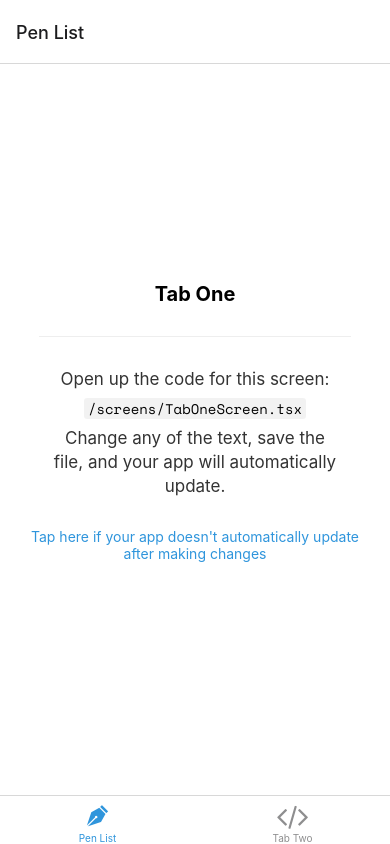
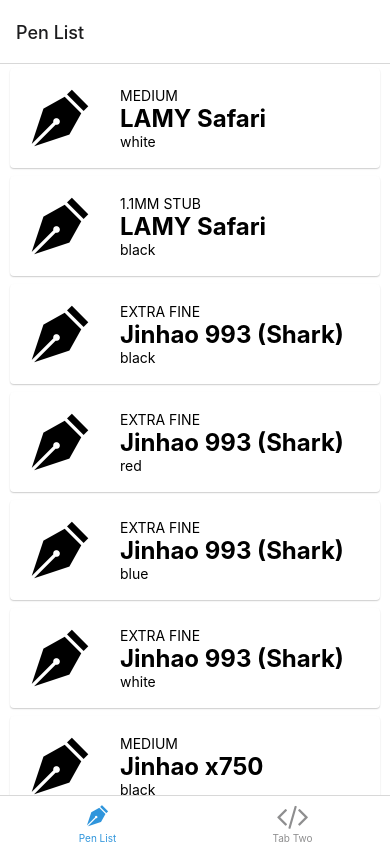
Before and after one commit to mclaughlinconnor/fp, a React Native app: screen /TabOne in a window 390 px wide. Built offline with nearby package versions, Linux system fonts and the light colour scheme; what expo-linking would draw is missing.

Commit message:
feat: add fountain pen list

```diff
--- /dev/null
+++ b/components/Nib/Nib.ts
@@ -0,0 +1,8 @@
+export type NibSize = 'extra fine' | 'fine' | 'medium' | 'broad' | '1.1mm stub';
+
+export type Nib = {
+  color: string;
+  id: number;
+  manufacturer: string;
+  size: NibSize;
+}
--- /dev/null
+++ b/components/Nib/NibService.ts
@@ -0,0 +1,31 @@
+import { Component } from "react";
+import { Nib } from "./Nib";
+
+const NIBS: Nib[] = [
+  {color: 'Silver', id: 0, size: 'extra fine', manufacturer: 'Jinhao'},
+  {color: 'Silver', id: 1, size: 'medium', manufacturer: 'Lamy'},
+  {color: 'Silver', id: 2, size: 'broad', manufacturer: 'TWISBI'},
+  {color: 'Silver', id: 3, size: 'medium', manufacturer: 'Parker'},
+  {color: 'Silver', id: 4, size: 'medium', manufacturer: 'Cross'},
+  {color: 'Black', id: 5, size: '1.1mm stub', manufacturer: 'Lamy'},
+  {color: 'Silver', id: 6, size: 'medium', manufacturer: 'Jinhao'},
+  {color: 'Silver', id: 7, size: 'medium', manufacturer: 'Kaweko'},
+  {color: 'Silver', id: 8, size: 'fine', manufacturer: 'Platinum'},
+]
+
+export default class NibService extends Component {
+  nibs: Nib[];
+
+  constructor(props: {}) {
+    super(props);
+    this.nibs = NIBS;
+  }
+
+  allNibs(): Nib[] {
+    return this.nibs;
+  }
+
+  findOne(id: number): Nib {
+    return this.nibs.find(nib => nib.id === id)!;
+  }
+}
--- /dev/null
+++ b/components/Pen/Pen.ts
@@ -0,0 +1,11 @@
+import { MaterialCommunityIcons } from '@expo/vector-icons';
+import { ComponentProps } from 'react';
+import { Nib } from '../Nib/Nib';
+
+export type Pen = {
+  color: string;
+  icon: ComponentProps<typeof MaterialCommunityIcons>['name'];
+  id: number;
+  name: string;
+  nib: Nib;
+}
--- /dev/null
+++ b/components/Pen/PenList/PenList.tsx
@@ -0,0 +1,37 @@
+import { FlatList, StyleSheet } from 'react-native';
+import { View } from '../../Themed';
+import PenListItem from './PenListItem';
+import { Pen } from '../Pen';
+import PenService from '../PenService';
+
+export default function PenList() {
+
+  const penSvc = new PenService({});
+
+  function getPens(): Pen[] {
+    return penSvc.allPens();
+  }
+
+  function renderItem ({ item }: { item: Pen }) {
+    return <PenListItem pen={item} />;
+  }
+
+  return (
+    <View>
+      <View style={styles.container}>
+        <FlatList
+          data={getPens()}
+          renderItem={renderItem}
+          keyExtractor={item => item.id.toString()}
+        />
+      </View>
+    </View>
+  );
+}
+
+const styles = StyleSheet.create({
+  container: {
+    backgroundColor: 'white',
+    width: '100%'
+  },
+});
--- /dev/null
+++ b/components/Pen/PenList/PenListItem.tsx
@@ -0,0 +1,80 @@
+import { StyleSheet, ViewStyle } from 'react-native';
+import { Text, View } from '../../Themed';
+import { Pen } from '../Pen';
+import { MaterialCommunityIcons } from '@expo/vector-icons';
+
+const depthTwo = {
+  shadowColor: "#000",
+  shadowOffset: {
+    width: 0,
+    height: 1,
+  },
+  shadowOpacity: 0.20,
+  shadowRadius: 1.41,
+
+  elevation: 2,
+}
+
+const card = {
+  backgroundColor: 'white',
+  borderRadius: 4
+}
+
+const horizontalLayout: ViewStyle = {
+  display: 'flex',
+  flexDirection: 'row',
+  alignItems: 'center',
+}
+
+const verticalLayout: ViewStyle = {
+  display: 'flex',
+  flexDirection: 'column',
+}
+
+const styles = StyleSheet.create({
+  icon: {
+    width: 80,
+    height: 80,
+    marginHorizontal: 10
+  },
+  item: {
+    marginVertical: 4,
+    marginHorizontal: 10,
+    paddingVertical: 10,
+    ...horizontalLayout,
+    ...card,
+    ...depthTwo
+  },
+  data: {
+    marginHorizontal: 10,
+    color: 'black',
+    backgroundColor: 'white',
+    ...verticalLayout
+  },
+  color: {
+    fontSize: 14,
+    color: 'black'
+  },
+  name: {
+    color: 'black',
+    fontSize: 24,
+    fontWeight: 'bold'
+  },
+  nib: {
+    textTransform: 'uppercase',
+    color: 'black'
+  }
+});
+
+export default function PenListItem({ pen }: { pen: Pen }) {
+  return (
+    <View style={styles.item}>
+      <MaterialCommunityIcons size={styles.icon.width} style={styles.icon} name={pen.icon} />
+      <View style={styles.data}>
+        <Text style={styles.nib}>{pen.nib.size}</Text>
+        <Text style={styles.name}>{pen.name}</Text>
+        <Text style={styles.color}>{pen.color}</Text>
+      </View>
+    </View>
+  );
+}
--- /dev/null
+++ b/components/Pen/PenService.ts
@@ -0,0 +1,41 @@
+import { Component } from "react";
+import { Pen } from "./Pen";
+import NibService from '../Nib/NibService';
+
+const PENS: (Omit<Pen, 'nib'> & {_nibId: number})[] = [
+  {color: 'white', icon: 'fountain-pen-tip', id: 1, _nibId: 1, name: 'LAMY Safari'},
+  {color: 'black', icon: 'fountain-pen-tip', id: 2, _nibId: 5, name: 'LAMY Safari'},
+  {color: 'black', icon: 'fountain-pen-tip', id: 3, _nibId: 0, name: 'Jinhao 993 (Shark)'},
+  {color: 'red', icon: 'fountain-pen-tip', id: 4, _nibId: 0, name: 'Jinhao 993 (Shark)'},
+  {color: 'blue', icon: 'fountain-pen-tip', id: 5, _nibId: 0, name: 'Jinhao 993 (Shark)'},
+  {color: 'white', icon: 'fountain-pen-tip', id: 6, _nibId: 0, name: 'Jinhao 993 (Shark)'},
+  {color: 'black', icon: 'fountain-pen-tip', id: 7, _nibId: 6, name: 'Jinhao x750'},
+  {color: 'gold/silver', icon: 'fountain-pen-tip', id: 8, _nibId: 3, name: 'Parker Sonnet'},
+  {color: 'black', icon: 'fountain-pen-tip', id: 9, _nibId: 4, name: 'Cross Calais'},
+  {color: 'white/blue', icon: 'fountain-pen-tip', id: 10, _nibId: 7, name: 'Kaweko Perkeo'},
+  {color: 'transparent', icon: 'fountain-pen-tip', id: 11, _nibId: 8, name: 'Platinum Preppy'},
+  {color: 'transparent', icon: 'fountain-pen-tip', id: 12, _nibId: 2, name: 'TWISBI Go'},
+]
+
+export default class PenService extends Component {
+  nibSvc: NibService;
+
+  pens: Pen[];
+
+  constructor(props: {}) {
+    super(props);
+    this.nibSvc = new NibService({});
+    this.pens = PENS.map(pen => this.populate(pen));
+  }
+
+  allPens(): Pen[] {
+    return this.pens;
+  }
+
+  populate(pen: Omit<Pen, 'nib'> & {_nibId: number}): Pen {
+    return {
+      ...pen,
+      nib: this.nibSvc.findOne(pen._nibId)
+    }
+  }
+}
--- a/screens/TabOneScreen.tsx
+++ b/screens/TabOneScreen.tsx
@@ -1,32 +1,5 @@
-import { StyleSheet } from 'react-native';
+import PenList from '../components/Pen/PenList/PenList';
 
-import EditScreenInfo from '../components/EditScreenInfo';
-import { Text, View } from '../components/Themed';
-import { RootTabScreenProps } from '../types';
-
-export default function TabOneScreen({ navigation }: RootTabScreenProps<'TabOne'>) {
-  return (
-    <View style={styles.container}>
-      <Text style={styles.title}>Tab One</Text>
-      <View style={styles.separator} lightColor="#eee" darkColor="rgba(255,255,255,0.1)" />
-      <EditScreenInfo path="/screens/TabOneScreen.tsx" />
-    </View>
-  );
+export default function TabOneScreen() {
+  return <PenList />;
 }
-
-const styles = StyleSheet.create({
-  container: {
-    flex: 1,
-    alignItems: 'center',
-    justifyContent: 'center',
-  },
-  title: {
-    fontSize: 20,
-    fontWeight: 'bold',
-  },
-  separator: {
-    marginVertical: 30,
-    height: 1,
-    width: '80%',
-  },
-});
```
